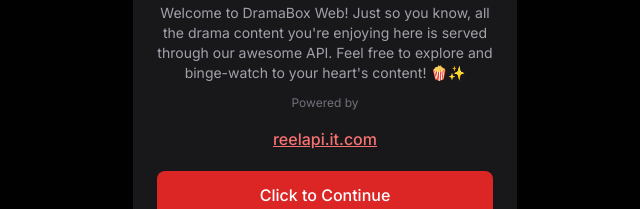
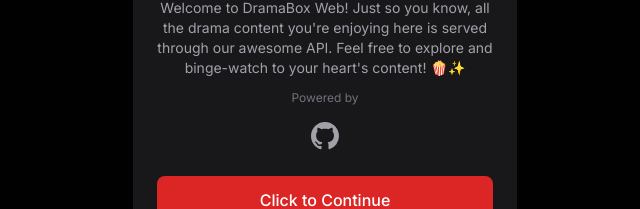
Before and after one commit to reelapi/DramaBox, a React (Vite) app: page / in a window 1280 px wide. Shown: the part 305-514 px from the top of the page, without its empty margins (315-955 px from the left). Built offline with nearby package versions, Linux system fonts and the light colour scheme; no server answers.

Commit message:
replace url with github logo

```diff
--- a/src/App.tsx
+++ b/src/App.tsx
@@ -18,7 +18,7 @@
               <p className="text-white mb-1 font-semibold text-lg">Hey there! 👋</p>
               <p className="text-zinc-400 text-sm mb-3">Welcome to DramaBox Web! Just so you know, all the drama content you're enjoying here is served through our awesome API. Feel free to explore and binge-watch to your heart's content! 🍿✨</p>
               <p className="text-zinc-500 text-xs mb-4">Powered by</p>
-              <a href="https://reelapi.it.com/" target="_blank" rel="noopener noreferrer" className="text-red-400 hover:text-red-300 underline font-medium">reelapi.it.com</a>
+              <a href="https://github.com/reelapi/DramaBox" target="_blank" rel="noopener noreferrer" className="inline-block text-zinc-400 hover:text-white transition-colors"><svg xmlns="http://www.w3.org/2000/svg" width="28" height="28" viewBox="0 0 24 24" fill="currentColor"><path d="M12 0C5.37 0 0 5.37 0 12c0 5.31 3.435 9.795 8.205 11.385.6.105.825-.255.825-.57 0-.285-.015-1.23-.015-2.235-3.015.555-3.795-.735-4.035-1.41-.135-.345-.72-1.41-1.23-1.695-.42-.225-1.02-.78-.015-.795.945-.015 1.62.87 1.845 1.23 1.08 1.815 2.805 1.305 3.495.99.105-.78.42-1.305.765-1.605-2.67-.3-5.46-1.335-5.46-5.925 0-1.305.465-2.385 1.23-3.225-.12-.3-.54-1.53.12-3.18 0 0 1.005-.315 3.3 1.23.96-.27 1.98-.405 3-.405s2.04.135 3 .405c2.295-1.56 3.3-1.23 3.3-1.23.66 1.65.24 2.88.12 3.18.765.84 1.23 1.905 1.23 3.225 0 4.605-2.805 5.625-5.475 5.925.435.375.81 1.095.81 2.22 0 1.605-.015 2.895-.015 3.3 0 .315.225.69.825.57A12.02 12.02 0 0024 12c0-6.63-5.37-12-12-12z"/></svg></a>
               {clicked ? (
                 <button onClick={() => setShow(false)} className="mt-5 w-full btn-primary">Close</button>
               ) : (
```
